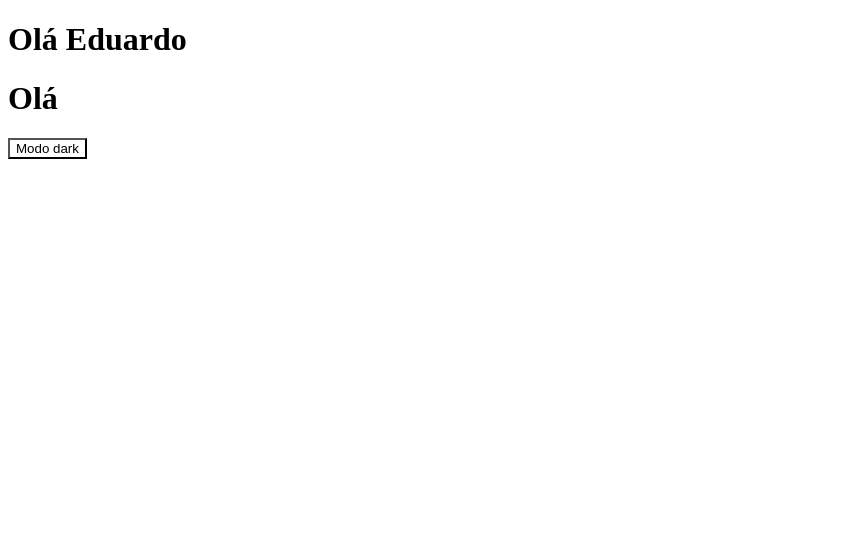
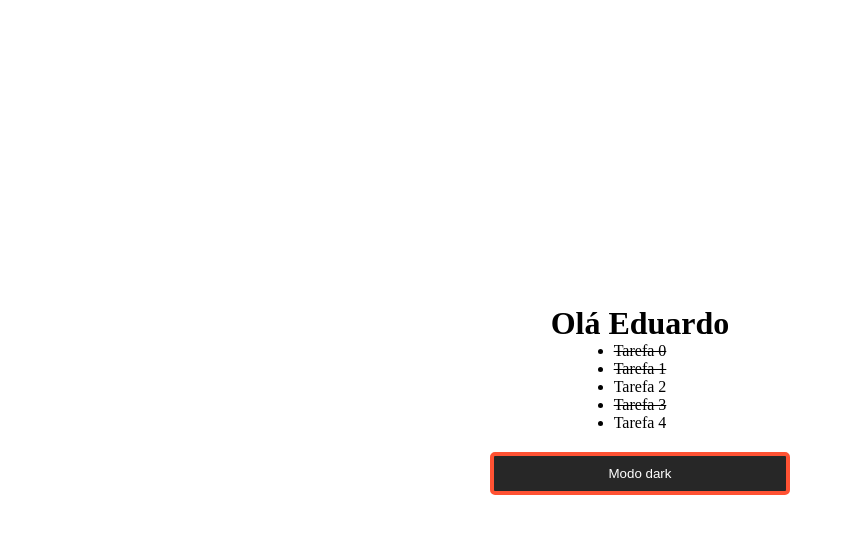
Before and after one commit to edu-ofernandes/introducao-web-react, a React app: page / in a window 1280 px wide. Shown: the whole page, without its empty margins (0-845 px from the left). Built offline with nearby package versions, Linux system fonts and the light colour scheme.

Commit message:
add to do list and color change mode

```diff
--- a/src/components/App.css
+++ b/src/components/App.css
@@ -1,8 +1,37 @@
-.bg-light{
-  background-color: #ffff;
+.container{
+  width: 100%;
+  height: 100vh;
+  display: flex;
+  justify-content: center;
+  align-items: center;
+  flex-direction: column;
+  transition: all ease-out .2s;
+}
+.change-color-button{
+  width: 300px;
+  padding: 10px 0;
+  border: 4px solid hsl(9, 100%, 60%);
+  border-radius: 5px;
+  cursor: pointer;
+  margin-top: 20px;
+}
+.change-color-button:hover{
+  opacity: .9;
+  transition: all linear .1s;
+}
+.change-color-button.bg-light{
+  background-color: #272727;
+  color: #ffffff;
+}
+.change-color-button.bg-dark{
+  background-color: #ffffff;
+  color: #000000;
+}
+.container-bg-light{
+  background-color: #ffffff;
   color: #000;
 }
-.bg-dark{
-  background-color: rgb(39, 39, 39);
-  color: #ffff;
+.container-bg-dark{
+  background-color: #272727;
+  color: #ffffff;
 }
--- a/src/components/App.js
+++ b/src/components/App.js
@@ -1,23 +1,87 @@
 import "./App.css"
 import React from "react"
 
-export default class App extends React.Component {
+class App extends React.Component {
   constructor(props){
     super(props);
     this.state = {light: true, value: 'light' }
   }
 
+  componentDidMount(){
+    let mode = sessionStorage.getItem('mode')
+    if(mode === 'light'){
+      this.setState({light: true, value: mode})
+    }else if(mode === 'dark'){
+      this.setState({light: false, value: mode})
+    }else{
+      sessionStorage.setItem('mode', 'light')
+    }
+  }
+
   changeColor = () => {
-    this.state.light ? this.setState({light: false, value: 'dark'}) : this.setState({light: true, value: 'light'})
+    if(this.state.light){
+      this.setState({light: false, value: 'dark'})
+      sessionStorage.setItem('mode', 'dark')
+    }
+    else{
+      this.setState({light: true, value: 'light'})
+      sessionStorage.setItem('mode', 'light')
+    }
+  }
+
+  render(){
+    return(
+      <div className={`container container-bg-${this.state.value}`}>
+        <h1>Olá {this.props.nome}</h1>
+        <Lista />
+        <button type="button" className={`change-color-button bg-${this.state.value}`} onClick={this.changeColor}>Modo {this.state.value === 'light' ? 'dark' : 'light'} </button>
+      </div>
+    )
+  }
+};
+
+class Lista extends React.Component{
+  constructor(props){
+    super(props)
+    this.state = {
+      itens: [
+        {id: 0, text: 'Tarefa 0', feito: true},
+        {id: 1, text: 'Tarefa 1', feito: true},
+        {id: 2, text: 'Tarefa 2', feito: false},
+        {id: 3, text: 'Tarefa 3', feito: true},
+        {id: 4, text: 'Tarefa 4', feito: false},
+      ]
+    }
   }
 
   render(){
     return(
       <>
-        <h1>Olá {this.props.nome}</h1>
-        <h1>Olá {this.props.children}</h1>
-        <button type="button" className={`bg-${this.state.value}`} onClick={this.changeColor}>Modo {this.state.value === 'light' ? 'dark' : 'light'} </button>
+        <ul>
+          {this.state.itens.map((item) => (
+            <Item key={item.id} feito={item.feito}>
+              {item.text}
+            </Item>
+          ))}
+        </ul>
       </>
     )
   }
-};
+}
+
+class Item extends React.Component{
+  // constructor(props){
+  //   super(props);
+  // }
+
+  render(){
+    const textDecoration = this.props.feito ? 'line-through' : 'none';
+    return(
+      <>
+        <li style={{textDecoration}}>{this.props.children}</li>
+      </>
+    )
+  }
+}
+
+export default App;
--- a/src/index.css
+++ b/src/index.css
@@ -1,13 +1,5 @@
-body {
+*{
   margin: 0;
-  font-family: -apple-system, BlinkMacSystemFont, 'Segoe UI', 'Roboto', 'Oxygen',
-    'Ubuntu', 'Cantarell', 'Fira Sans', 'Droid Sans', 'Helvetica Neue',
-    sans-serif;
-  -webkit-font-smoothing: antialiased;
-  -moz-osx-font-smoothing: grayscale;
+  padding: 0;
+  box-sizing: border-box;
 }
-
-code {
-  font-family: source-code-pro, Menlo, Monaco, Consolas, 'Courier New',
-    monospace;
-}
--- a/src/index.js
+++ b/src/index.js
@@ -1,3 +1,4 @@
+import './index.css'
 import React from 'react';
 import ReactDOM from 'react-dom';
 import App from './components/App';
```
